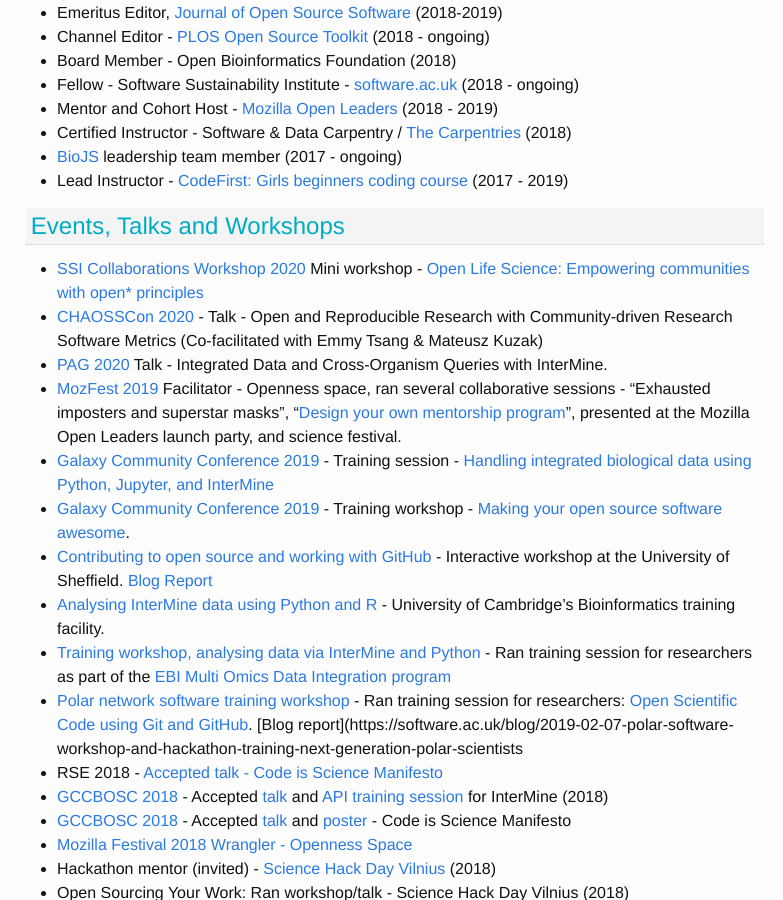
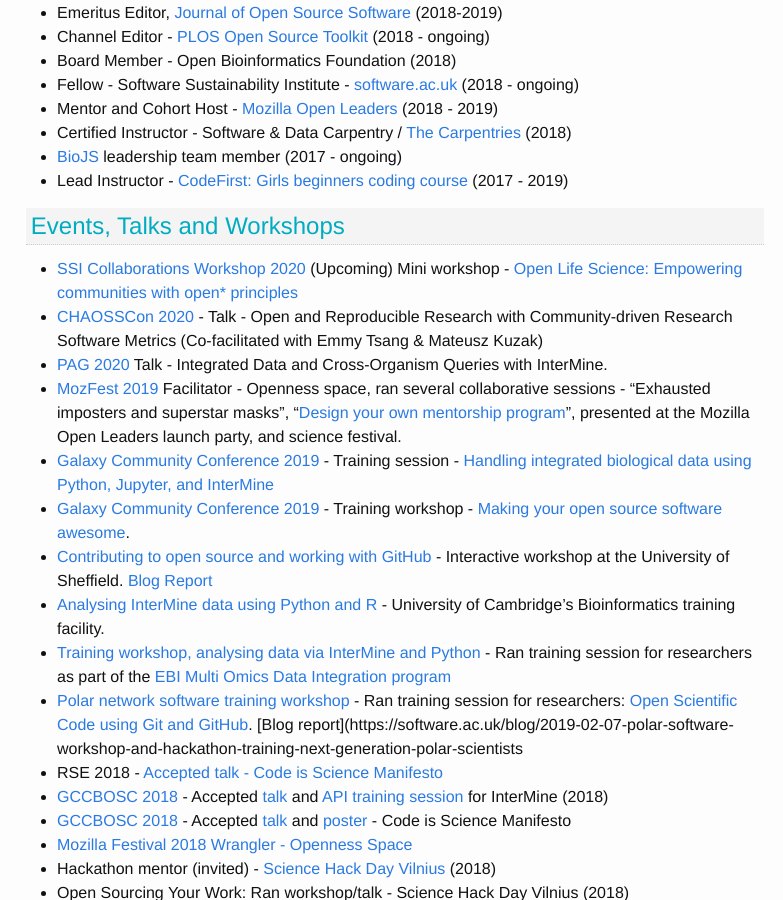
Before and after one commit to yochannah/cv, a Jekyll site: the page built from index.md, in a window 1280 px wide and 900 px high, scrolled down 2472 px. Shown: the whole window, without its empty margins (245-1028 px from the left). Built offline with Jekyll 4.4.1, drawn with Linux system fonts in a browser that asks for light colours.

Commit message:
Update index.md

```diff
--- a/index.md
+++ b/index.md
@@ -68,7 +68,7 @@ As a second-line analyst for HBOS (now part of Lloyds Banking Group), my role re
 - Lead Instructor - [CodeFirst: Girls beginners coding course](https://www.codefirstgirls.org.uk/) (2017 - 2019)
 
 ## Events, Talks and Workshops
-- [SSI Collaborations Workshop 2020](Upcoming) Mini workshop - [Open Life Science: Empowering communities with open* principles](https://software.ac.uk/cw20/mini-workshops-and-demo-sessions)
+- [SSI Collaborations Workshop 2020](https://software.ac.uk/cw20) (Upcoming) Mini workshop - [Open Life Science: Empowering communities with open* principles](https://software.ac.uk/cw20/mini-workshops-and-demo-sessions)
 - [CHAOSSCon 2020](https://chaoss.community/chaosscon-2020-eu/) - Talk - Open and Reproducible Research with Community-driven Research Software Metrics (Co-facilitated with Emmy Tsang & Mateusz Kuzak)
 - [PAG 2020](https://plan.core-apps.com/pag_2020/event/24647d2a9d9fb82ee81fa3e79dc0eae4) Talk - Integrated Data and Cross-Organism Queries with InterMine.
 - [MozFest 2019](https://mozillafestival.org) Facilitator - Openness space, ran several collaborative sessions - "Exhausted imposters and superstar masks", "[Design your own mentorship program](https://foundation.mozilla.org/en/blog/lets-build-an-effective-mentorship-programme-together/)", presented at the Mozilla Open Leaders launch party, and science festival.
```
